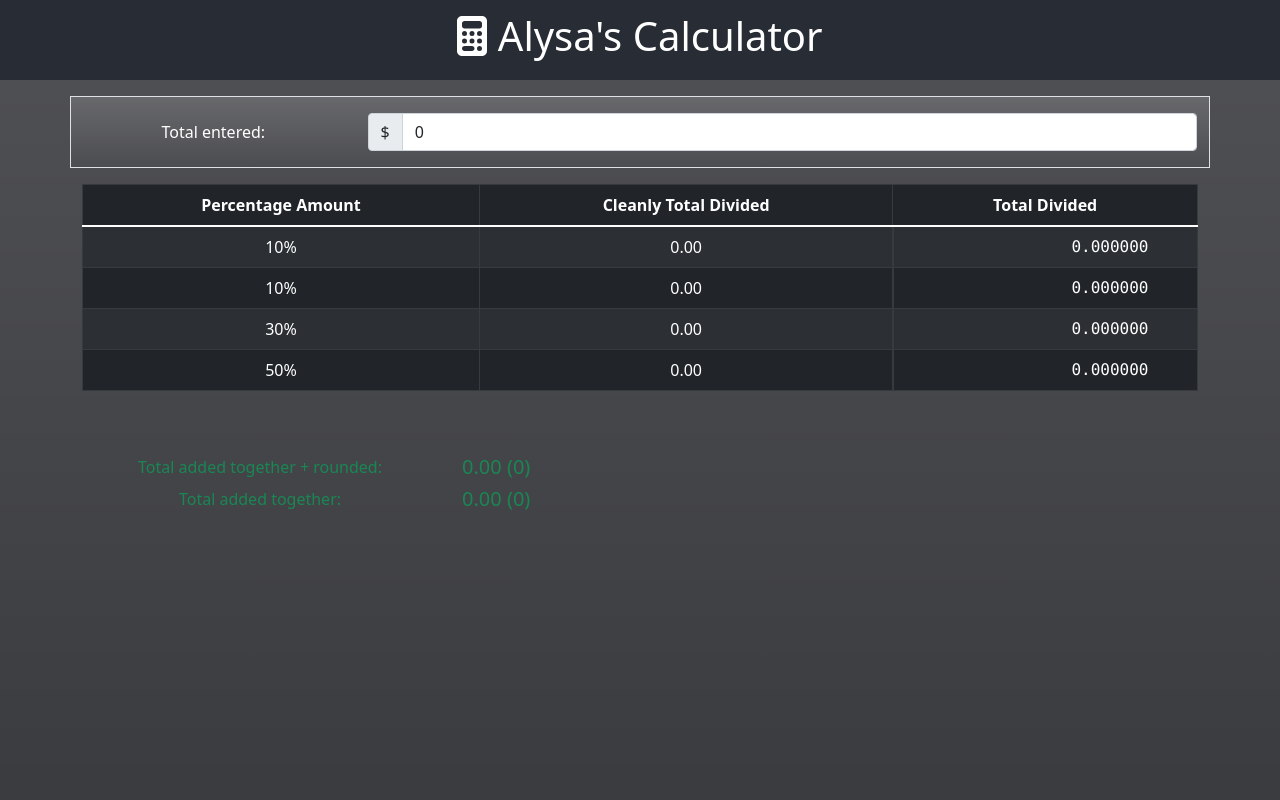
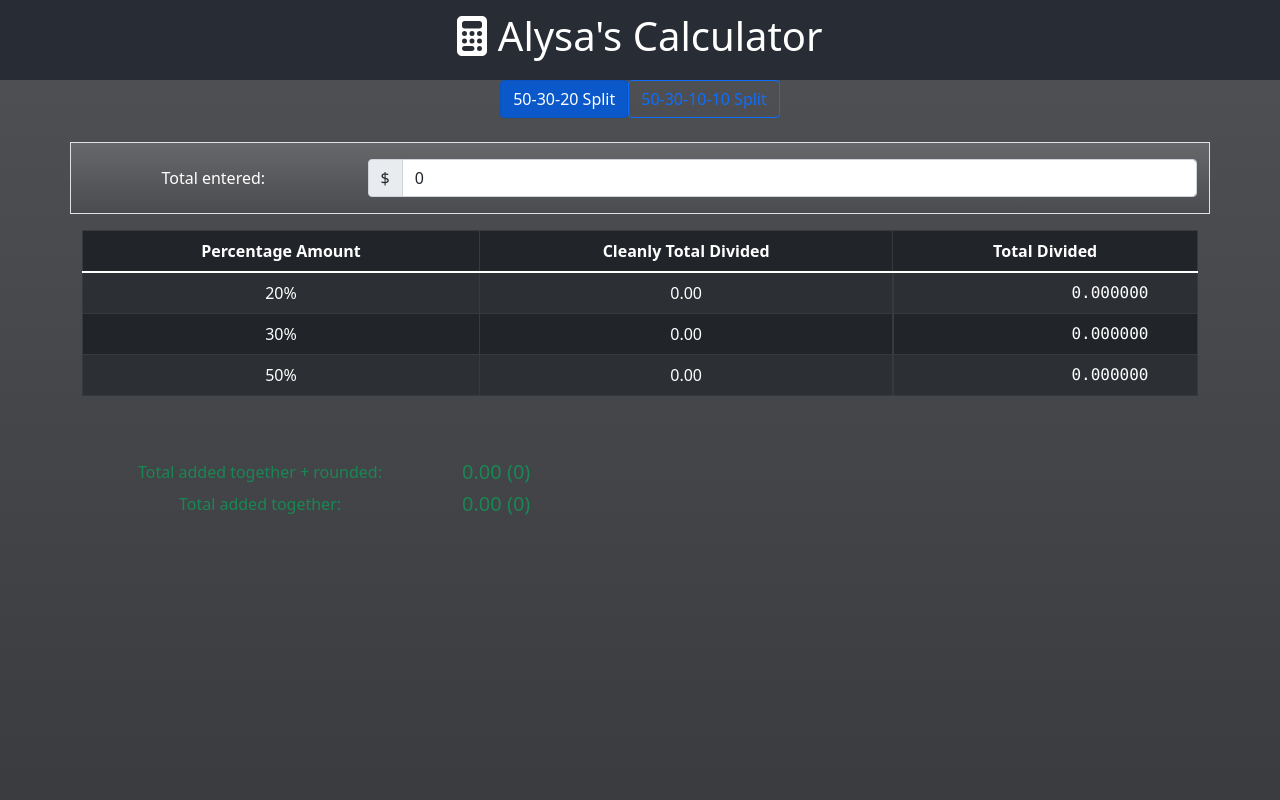
Before and after one commit to Perezented/spliting_calculator, a React (Create React App) app: page / in a window 1280 px wide. Shown: the top 800 px of the page. Built offline with nearby package versions, Linux system fonts and the light colour scheme.

Commit message:
Check if month & year are Jul 2022 to do a 20 30 50 split until Aug for it to default to 50-30-10-10 Components broken out, App.js shortened. Button to switch between the types added

```diff
--- a/src/App.css
+++ b/src/App.css
@@ -62,3 +62,7 @@
 .mb-50vh {
   margin-bottom: 50vh;
 }
+
+.no-hover:hover {
+  background: transparent !important;
+}
--- a/src/App.js
+++ b/src/App.js
@@ -1,26 +1,44 @@
 import { useState, useEffect, useRef } from "react";
 import "./App.css";
 import "bootstrap/dist/css/bootstrap.min.css";
-import { Container, Row, Col, InputGroup, Table } from "react-bootstrap";
+import {
+	Container,
+	Row,
+	Col,
+	InputGroup,
+	ToggleButton,
+	Button
+} from "react-bootstrap";
 import { FontAwesomeIcon } from "@fortawesome/react-fontawesome";
 import { faCalculator } from "@fortawesome/free-solid-svg-icons";
-import tool from "./images/tool.jpg"
-import blurchart from "./images/blurchart.jpg"
-import {
-	ReactCompareSlider,
-	ReactCompareSliderImage
-} from "react-compare-slider";
+import tool from "./images/tool.jpg";
+
 import Typed from "typed.js";
+import { CompareSlider } from "./components/CompareSlider";
+import { SplitTable } from "./components/SplitTable";
+import { NumbersMatch } from "./components/NumbersMatch";
+import { NumbersDoNotMatch } from "./components/NumbersDoNotMatch";
 
 function App() {
 	const [total, setTotal] = useState(0);
 	const brokenPercentages = {
 		tenPercent: 0,
+		twentyPercent: 0,
 		thirtyPercent: 0,
 		fiftyPercent: 0
 	};
+	const currentDateTime = new Date();
+	const month = currentDateTime.toString().split(" ")[1];
+	const year = currentDateTime.toString().split(" ")[3];
 	const [totalAdded, setTotalAdded] = useState(brokenPercentages);
+	const [split, setSplit] = useState();
 	const [totalAddedRounded, setTotalAddedRounded] = useState(0);
+
+	useEffect(() => {
+		if (month === "Jul" && year === "2022") {
+			setSplit(true);
+		}
+	}, [month, year]);
 
 	// Create reference to store the DOM element containing the animation
 	const el = useRef(null);
@@ -48,8 +66,8 @@ function App() {
 			// Make sure to destroy Typed instance during cleanup
 			// to prevent memory leaks
 			typed.current.destroy();
-    }
-  }, [])
+		};
+	}, []);
 
 	useEffect(() => {
 		setTotal(0);
@@ -57,9 +75,22 @@ function App() {
 	}, []);
 
 	useEffect(() => {
-		brokenPercentages.tenPercent = total * 0.1;
 		brokenPercentages.thirtyPercent = total * 0.3;
 		brokenPercentages.fiftyPercent = total * 0.5;
+		if (split) {
+			brokenPercentages.twentyPercent = total * 0.2;
+			setTotalAdded(
+				brokenPercentages.twentyPercent +
+					brokenPercentages.thirtyPercent +
+					brokenPercentages.fiftyPercent
+			);
+			setTotalAddedRounded(
+				parseFloat(fixNumberAndFindPercent(total, 2, 50)) +
+					parseFloat(fixNumberAndFindPercent(total, 2, 30)) +
+					parseFloat(fixNumberAndFindPercent(total, 2, 20))
+			);
+		} else {
+			brokenPercentages.tenPercent = total * 0.1;
 			setTotalAdded(
 				brokenPercentages.tenPercent +
 					brokenPercentages.tenPercent +
@@ -72,7 +103,8 @@ function App() {
 					parseFloat(fixNumberAndFindPercent(total, 2, 10)) +
 					parseFloat(fixNumberAndFindPercent(total, 2, 10))
 			);
-	}, [total]);
+		}
+	}, [total, split]);
 
 	const handleOnChange = (e) => {
 		if (
@@ -106,11 +138,30 @@ function App() {
 					<Row>
 						<h1>
 							<FontAwesomeIcon icon={faCalculator} />{" "}
-              <span style={{ whiteSpace: 'pre' }} ref={el} />
+							<span style={{ whiteSpace: "pre" }} ref={el} />
 						</h1>
 					</Row>
 				</Container>
 			</header>
+			<Container>
+				<ToggleButton
+					className="mb-2"
+					id="toggle-check"
+					type="checkbox"
+					variant="primary"
+					checked={split}
+					value="1"
+					onChange={(e) => setSplit(e.currentTarget.checked)}>
+					{split ? "50-30-20 Split" : "50-30-10-10 Split"}
+				</ToggleButton>
+				<Button
+					className="mb-2 no-hover"
+					variant="outline-primary"
+					checked={split}
+					onClick={(e) => setSplit(!split)}>
+					{!split ? "50-30-20 Split" : "50-30-10-10 Split"}
+				</Button>
+			</Container>
 			<Container className="my-3">
 				<Row className="d-flex bg-gradient py-3 border">
 					<Col sm={3} className="my-auto">
@@ -132,151 +183,15 @@ function App() {
 						</InputGroup>
 					</Col>
 				</Row>
-				<Table
-					variant="dark"
-					responsive
-					striped={true}
-					bordered={true}
-					className="my-3">
-					<thead>
-						<tr>
-							<th>Percentage Amount</th>
-							<th>Cleanly Total Divided</th>
-							<th>Total Divided</th>
-						</tr>
-					</thead>
-					<tbody>
-						<tr>
-							<td>
-								<span>10%</span>
-							</td>
-							<td>{fixNumberAndFindPercent(total, 2, 10)}</td>
-							<td className="font-monospace d-flex justify-content-end pe-5">
-								{fixNumberAndFindPercent(total, 6, 10)}
-							</td>
-						</tr>
-						<tr>
-							<td>
-								<span>10%</span>
-							</td>
-							<td>{fixNumberAndFindPercent(total, 2, 10)}</td>
-							<td className="font-monospace d-flex justify-content-end pe-5">
-								{fixNumberAndFindPercent(total, 6, 10)}
-							</td>
-						</tr>
-						<tr>
-							<td>
-								<span>30%</span>
-							</td>
-							<td>{fixNumberAndFindPercent(total, 2, 30)}</td>
-							<td className="font-monospace d-flex justify-content-end pe-5">
-								{fixNumberAndFindPercent(total, 6, 30)}
-							</td>
-						</tr>
-						<tr>
-							<td>
-								<span>50%</span>
-							</td>
-							<td>{fixNumberAndFindPercent(total, 2, 50)}</td>
-							<td className="font-monospace d-flex justify-content-end pe-5">
-								{fixNumberAndFindPercent(total, 6, 50)}
-							</td>
-						</tr>
-					</tbody>
-				</Table>
+				<SplitTable
+					split={split}
+					fixNumberAndFindPercent={fixNumberAndFindPercent}
+					total={total}
+				/>
 			</Container>
-			<Container className={"border-light mb-3 mt-5 pb-5" + doNumbersMatch()}>
-				<Row>
-					<Col sm={4}>Total added together + rounded:</Col>
-					<Col className="d-flex">
-						<h5>
-							{" " +
-								totalAddedRounded.toFixed(2) +
-								" (" +
-								totalAddedRounded +
-								")"}
-						</h5>
-					</Col>
-				</Row>
-				<Row>
-					<Col sm={4}>Total added together:</Col>
-					<Col className="d-flex">
-						<h5>
-							{" " +
-								parseFloat(totalAdded).toFixed(2) +
-								" (" +
-								totalAdded +
-								")"}
-						</h5>
-					</Col>
-				</Row>
-				{doNumbersMatch() === " text-success" && totalAdded !== 0 && (
-					<h2 className="my-5 font-weight-bold blink">
-						Numbers match and split evenly
-					</h2>
-				)}
-			</Container>
-			<Container className="mb-50vh">
-				{doNumbersMatch() === " text-danger" &&
-					(totalAddedRounded - totalAdded).toFixed(2) !== "0.00" && (
-						<div
-							className={
-								"my-5 blink" + posOrNeg(totalAddedRounded - totalAdded)
-							}>
-							<h4>
-								Difference:
-								{" " +
-									(totalAddedRounded - totalAdded).toFixed(2) +
-									" (" +
-									(totalAddedRounded - totalAdded).toFixed(6) +
-									")"}
-							</h4>
-							{totalAddedRounded.toFixed(2) !=
-								parseFloat(totalAdded).toFixed(2) && (
-								<h3>
-									{totalAddedRounded.toFixed(2)} of the{" "}
-									<span className="text-white">
-										{parseFloat(totalAdded).toFixed(2)} original total
-									</span>{" "}
-									was used
-								</h3>
-							)}
-						</div>
-					)}
-			</Container>
-			<Container className="p-5">
-				<div
-        className="pb-5"
-					style={{
-						display: "flex",
-						flexDirection: "column",
-						flexGrow: 1
-					}}>
-					<ReactCompareSlider
-						boundsPadding={80}
-            changePositionOnHover
-						itemOne={
-							<ReactCompareSliderImage
-								alt="Image one"
-								src={blurchart}
-								style={{ filter: "blur(1rem) grayscale(1)" }}
-                />
-              }
-              itemTwo={
-                <ReactCompareSliderImage
-								alt="Image two"
-								src={blurchart}
-                style={{ filter: "contrast(120%)" }}
-							/>
-						}
-						position={50}
-						style={{
-							flexGrow: 1,
-							width: "100%"
-						}}
-					/>
-				</div>
-			</Container>
+      <NumbersMatch totalAdded={totalAdded} totalAddedRounded={totalAddedRounded} doNumbersMatch={doNumbersMatch} />
+			<NumbersDoNotMatch totalAdded={totalAdded} totalAddedRounded={totalAddedRounded} doNumbersMatch={doNumbersMatch} posOrNeg={posOrNeg} />
+			<CompareSlider />
 		</div>
 	);
 }
--- /dev/null
+++ b/src/components/CompareSlider.jsx
@@ -0,0 +1,44 @@
+import { Container } from "react-bootstrap";
+import blurchart from "../images/blurchart.jpg"
+import {
+	ReactCompareSlider,
+	ReactCompareSliderImage
+} from "react-compare-slider";
+
+export const CompareSlider = () => {
+  return (
+    <Container className="p-5">
+				<div
+        className="pb-5"
+					style={{
+						display: "flex",
+						flexDirection: "column",
+						flexGrow: 1
+					}}>
+					<ReactCompareSlider
+						boundsPadding={80}
+            changePositionOnHover
+						itemOne={
+							<ReactCompareSliderImage
+								alt="Image one"
+								src={blurchart}
+								style={{ filter: "blur(1rem) grayscale(1)" }}
+                />
+              }
+              itemTwo={
+                <ReactCompareSliderImage
+								alt="Image two"
+								src={blurchart}
+                style={{ filter: "contrast(120%)" }}
+							/>
+						}
+						position={50}
+						style={{
+							flexGrow: 1,
+							width: "100%"
+						}}
+					/>
+				</div>
+			</Container>
+  )
+}
--- /dev/null
+++ b/src/components/NumbersDoNotMatch.jsx
@@ -0,0 +1,34 @@
+import { Container, Row, Col } from "react-bootstrap";
+
+export const NumbersDoNotMatch = (props) => {
+	const { totalAdded, totalAddedRounded, doNumbersMatch, posOrNeg } = props;
+
+	return (
+		<Container className="mb-50vh">
+			{doNumbersMatch() === " text-danger" &&
+				(totalAddedRounded - totalAdded).toFixed(2) !== "0.00" && (
+					<div
+						className={"my-5 blink" + posOrNeg(totalAddedRounded - totalAdded)}>
+						<h4>
+							Difference:
+							{" " +
+								(totalAddedRounded - totalAdded).toFixed(2) +
+								" (" +
+								(totalAddedRounded - totalAdded).toFixed(6) +
+								")"}
+						</h4>
+						{totalAddedRounded.toFixed(2) !=
+							parseFloat(totalAdded).toFixed(2) && (
+							<h3>
+								{totalAddedRounded.toFixed(2)} of the{" "}
+								<span className="text-white">
+									{parseFloat(totalAdded).toFixed(2)} original total
+								</span>{" "}
+								was used
+							</h3>
+						)}
+					</div>
+				)}
+		</Container>
+	);
+};
--- /dev/null
+++ b/src/components/NumbersMatch.jsx
@@ -0,0 +1,35 @@
+import { Container, Row, Col } from "react-bootstrap";
+
+export const NumbersMatch = (props) => {
+	const { totalAdded, totalAddedRounded, doNumbersMatch } = props;
+
+  return (
+		<Container className={"border-light mb-3 mt-5 pb-5" + doNumbersMatch()}>
+			<Row>
+				<Col sm={4}>Total added together + rounded:</Col>
+				<Col className="d-flex">
+					<h5>
+						{" " +
+							totalAddedRounded.toFixed(2) +
+							" (" +
+							totalAddedRounded +
+							")"}
+					</h5>
+				</Col>
+			</Row>
+			<Row>
+				<Col sm={4}>Total added together:</Col>
+				<Col className="d-flex">
+					<h5>
+						{" " + parseFloat(totalAdded).toFixed(2) + " (" + totalAdded + ")"}
+					</h5>
+				</Col>
+			</Row>
+			{doNumbersMatch() === " text-success" && totalAdded !== 0 && (
+				<h2 className="my-5 font-weight-bold blink">
+					Numbers match and split evenly
+				</h2>
+			)}
+		</Container>
+	);
+};
--- /dev/null
+++ b/src/components/SplitTable.jsx
@@ -0,0 +1,76 @@
+import { Table } from "react-bootstrap";
+
+export const SplitTable = (props) => {
+	const { split, fixNumberAndFindPercent, total } = props;
+
+	return (
+		<Table
+			variant="dark"
+			responsive
+			striped={true}
+			bordered={true}
+			className="my-3">
+			<thead>
+				<tr>
+					<th>Percentage Amount</th>
+					<th>Cleanly Total Divided</th>
+					<th>Total Divided</th>
+				</tr>
+			</thead>
+			<tbody>
+				{split ? (
+					<>
+						<tr>
+							<td>
+								<span>20%</span>
+							</td>
+							<td>{fixNumberAndFindPercent(total, 2, 20)}</td>
+							<td className="font-monospace d-flex justify-content-end pe-5">
+								{fixNumberAndFindPercent(total, 6, 20)}
+							</td>
+						</tr>
+					</>
+				) : (
+					<>
+						<tr>
+							<td>
+								<span>10%</span>
+							</td>
+							<td>{fixNumberAndFindPercent(total, 2, 10)}</td>
+							<td className="font-monospace d-flex justify-content-end pe-5">
+								{fixNumberAndFindPercent(total, 6, 10)}
+							</td>
+						</tr>
+						<tr>
+							<td>
+								<span>10%</span>
+							</td>
+							<td>{fixNumberAndFindPercent(total, 2, 10)}</td>
+							<td className="font-monospace d-flex justify-content-end pe-5">
+								{fixNumberAndFindPercent(total, 6, 10)}
+							</td>
+						</tr>
+					</>
+				)}
+				<tr>
+					<td>
+						<span>30%</span>
+					</td>
+					<td>{fixNumberAndFindPercent(total, 2, 30)}</td>
+					<td className="font-monospace d-flex justify-content-end pe-5">
+						{fixNumberAndFindPercent(total, 6, 30)}
+					</td>
+				</tr>
+				<tr>
+					<td>
+						<span>50%</span>
+					</td>
+					<td>{fixNumberAndFindPercent(total, 2, 50)}</td>
+					<td className="font-monospace d-flex justify-content-end pe-5">
+						{fixNumberAndFindPercent(total, 6, 50)}
+					</td>
+				</tr>
+			</tbody>
+		</Table>
+	);
+};
```
Lines whose indentation alone changed are shown as unchanged.
